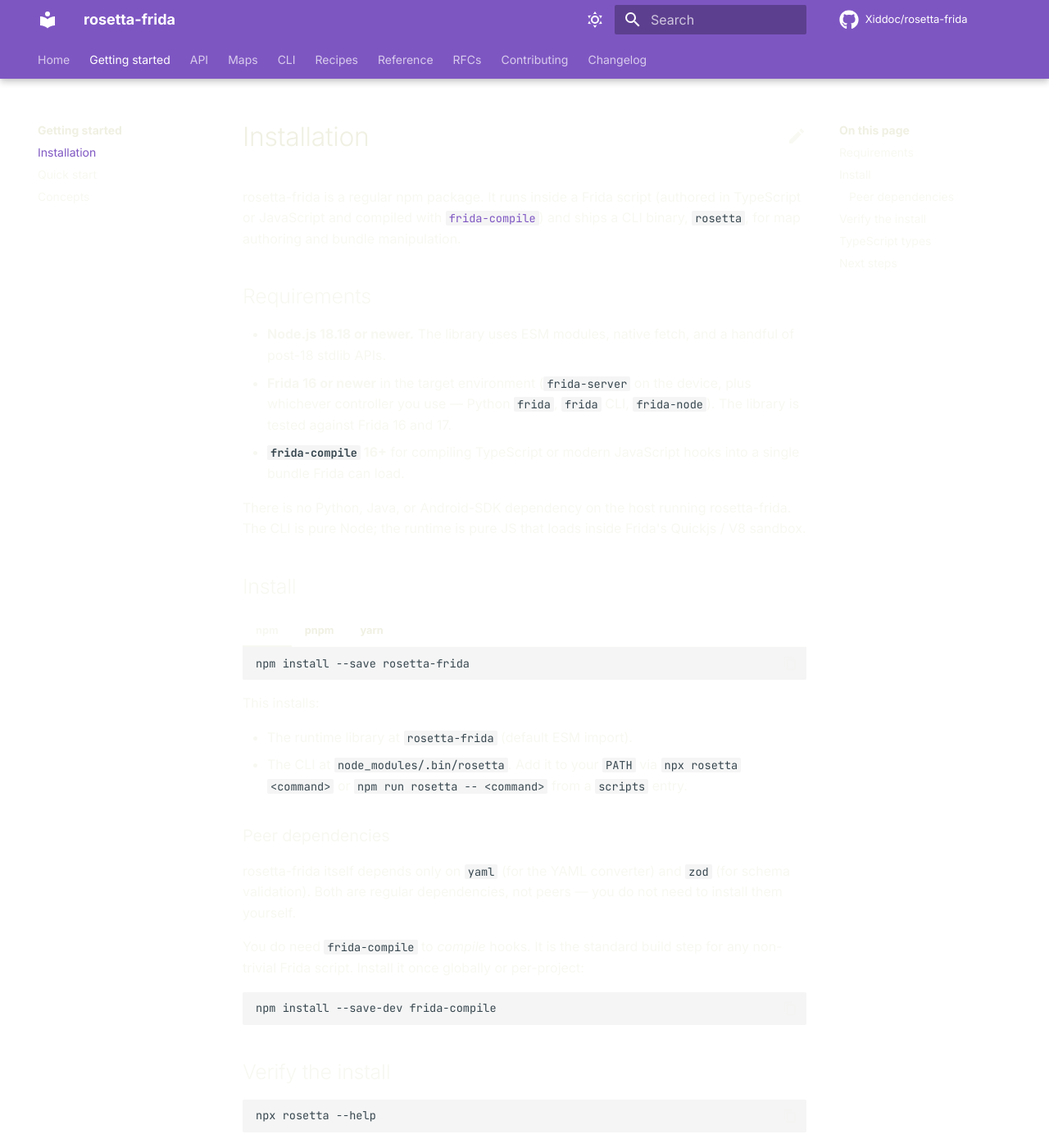
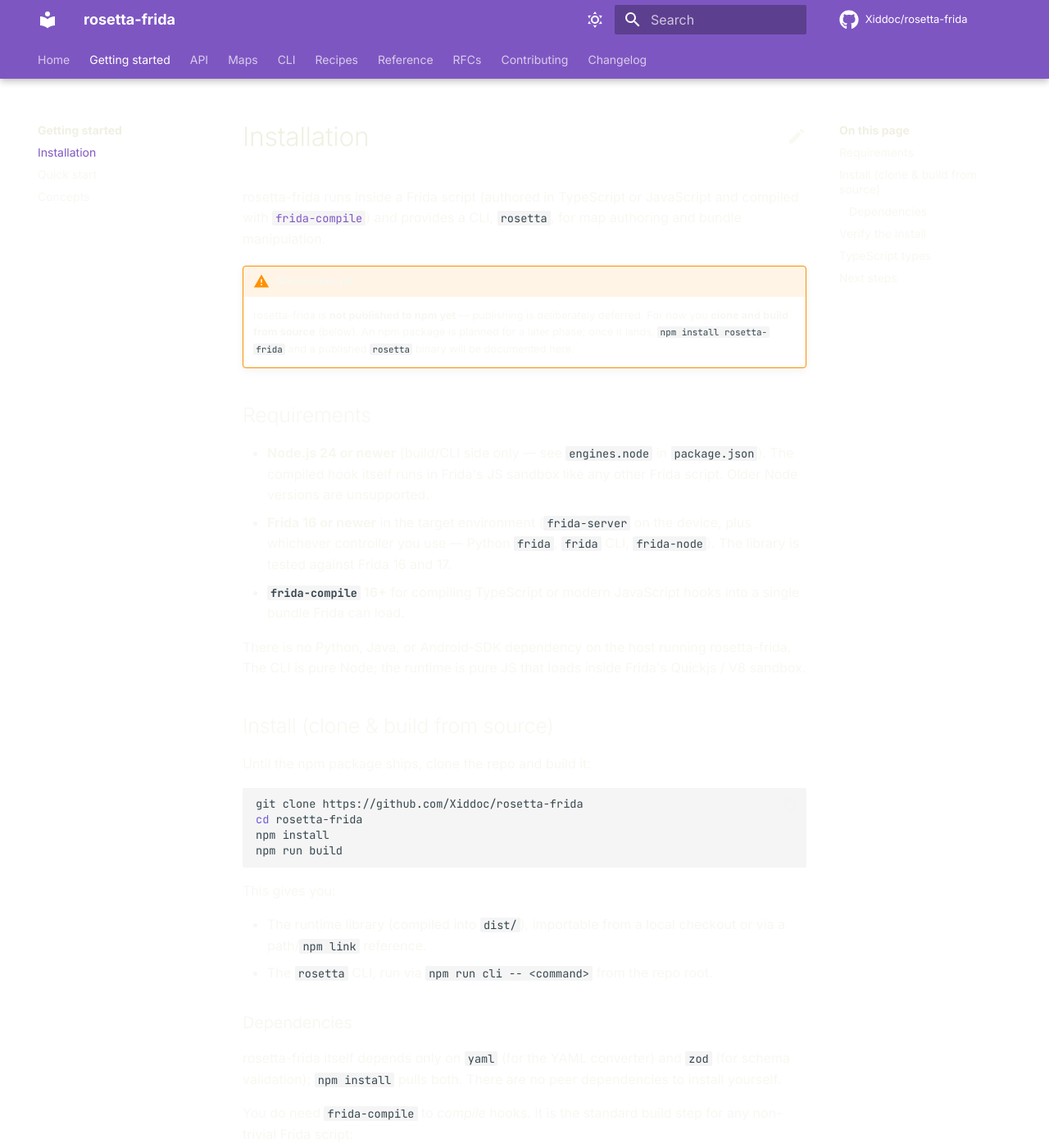
Before and after one commit to Xiddoc/rosetta-frida, an MkDocs documentation site: the page built from docs/getting-started/installation.md, in a window 1280 px wide and 1400 px high. Shown: the whole window at 82% size. Built offline with MkDocs 1.6.1 and Material for MkDocs 9.7.7, drawn with Linux system fonts in a browser that asks for light colours; comment, search, counter and statistics services are not loaded.

Commit message:
docs: slim README to a front page; relocate reference material into docs
Rewrite README.md as a friendly first-page (tagline, what/why, one
minimal usage example, honest clone/build install note, prominent docs
links). Move the deep material out of the README and into the docs tree:

- Features, 'what it is not', and Status -> docs/index.md
- Milestone table -> docs/roadmap.md (Testing/Contributing already live
  in docs/contributing.md)

Be honest about distribution: the package is not on npm yet. Replace
'npm install rosetta-frida' guidance in the installation and CLI docs
with clone/build-from-source, note an npm package is coming later, and
correct the stale Node requirement (>=24) and repo URLs.

````diff
--- a/docs/getting-started/installation.md
+++ b/docs/getting-started/installation.md
@@ -1,14 +1,24 @@
 # Installation
 
-rosetta-frida is a regular npm package. It runs inside a Frida script
-(authored in TypeScript or JavaScript and compiled with
-[`frida-compile`](https://github.com/frida/frida-compile)) and ships a
-CLI binary, `rosetta`, for map authoring and bundle manipulation.
+rosetta-frida runs inside a Frida script (authored in TypeScript or
+JavaScript and compiled with
+[`frida-compile`](https://github.com/frida/frida-compile)) and provides
+a CLI, `rosetta`, for map authoring and bundle manipulation.
+
+!!! warning "Not on npm yet"
+
+    rosetta-frida is **not published to npm yet** — publishing is
+    deliberately deferred. For now you **clone and build from source**
+    (below). An npm package is planned for a later phase; once it lands,
+    `npm install rosetta-frida` and a published `rosetta` binary will be
+    documented here.
 
 ## Requirements
 
-- **Node.js 18.18 or newer.** The library uses ESM modules, native
-  fetch, and a handful of post-18 stdlib APIs.
+- **Node.js 24 or newer** (build/CLI side only — see
+  `engines.node` in `package.json`). The compiled hook itself runs in
+  Frida's JS sandbox like any other Frida script. Older Node versions
+  are unsupported.
 - **Frida 16 or newer** in the target environment (`frida-server` on
   the device, plus whichever controller you use — Python `frida`,
   `frida` CLI, `frida-node`). The library is tested against Frida 16
@@ -20,42 +30,32 @@ There is no Python, Java, or Android-SDK dependency on the host
 running rosetta-frida. The CLI is pure Node; the runtime is pure JS
 that loads inside Frida's Quickjs / V8 sandbox.
 
-## Install
+## Install (clone & build from source)
 
-=== "npm"
+Until the npm package ships, clone the repo and build it:
 
-    ```sh
-    npm install --save rosetta-frida
-    ```
+```sh
+git clone https://github.com/Xiddoc/rosetta-frida
+cd rosetta-frida
+npm install
+npm run build
+```
 
-=== "pnpm"
+This gives you:
 
-    ```sh
-    pnpm add rosetta-frida
-    ```
+- The runtime library (compiled into `dist/`), importable from a local
+  checkout or via a path/`npm link` reference.
+- The `rosetta` CLI, run via `npm run cli -- <command>` from the repo
+  root.
 
-=== "yarn"
-
-    ```sh
-    yarn add rosetta-frida
-    ```
-
-This installs:
-
-- The runtime library at `rosetta-frida` (default ESM import).
-- The CLI at `node_modules/.bin/rosetta`. Add it to your `PATH` via
-  `npx rosetta <command>` or `npm run rosetta -- <command>` from a
-  `scripts` entry.
-
-### Peer dependencies
+### Dependencies
 
 rosetta-frida itself depends only on `yaml` (for the YAML converter)
-and `zod` (for schema validation). Both are regular dependencies, not
-peers — you do not need to install them yourself.
+and `zod` (for schema validation); `npm install` pulls both. There are
+no peer dependencies to install yourself.
 
 You do need `frida-compile` to *compile* hooks. It is the standard
-build step for any non-trivial Frida script. Install it once globally
-or per-project:
+build step for any non-trivial Frida script:
 
 ```sh
 npm install --save-dev frida-compile
@@ -64,7 +64,7 @@ npm install --save-dev frida-compile
 ## Verify the install
 
 ```sh
-npx rosetta --help
+npm run cli -- --help
 ```
 
 You should see:
````
Also changed, not shown: README.md (+40 -152 lines), docs/cli/overview.md (+5 -3 lines), docs/contributing.md (+3 -3 lines), docs/index.md (+32 -3 lines), docs/roadmap.md (+9 -0 lines), 1 other file.
